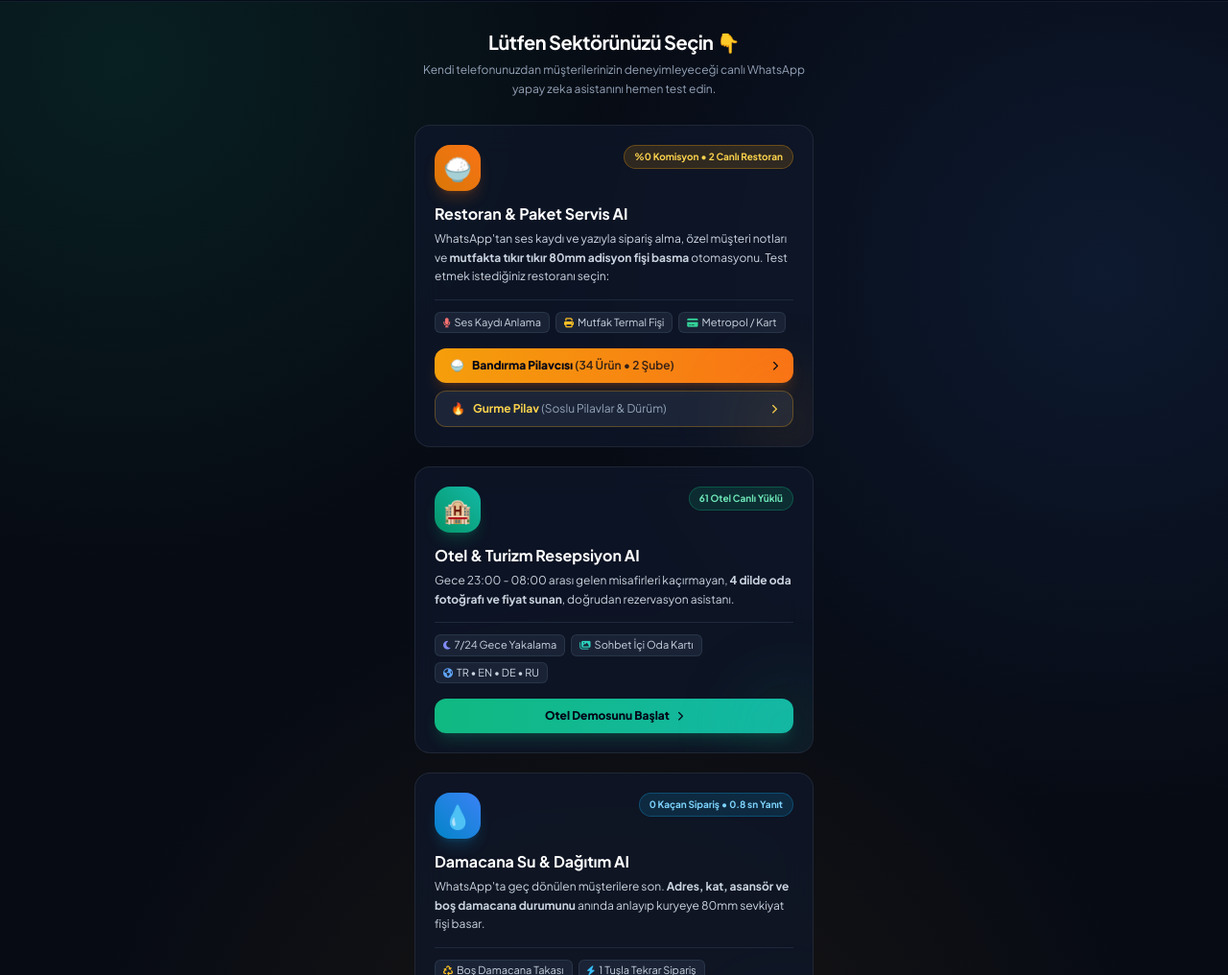
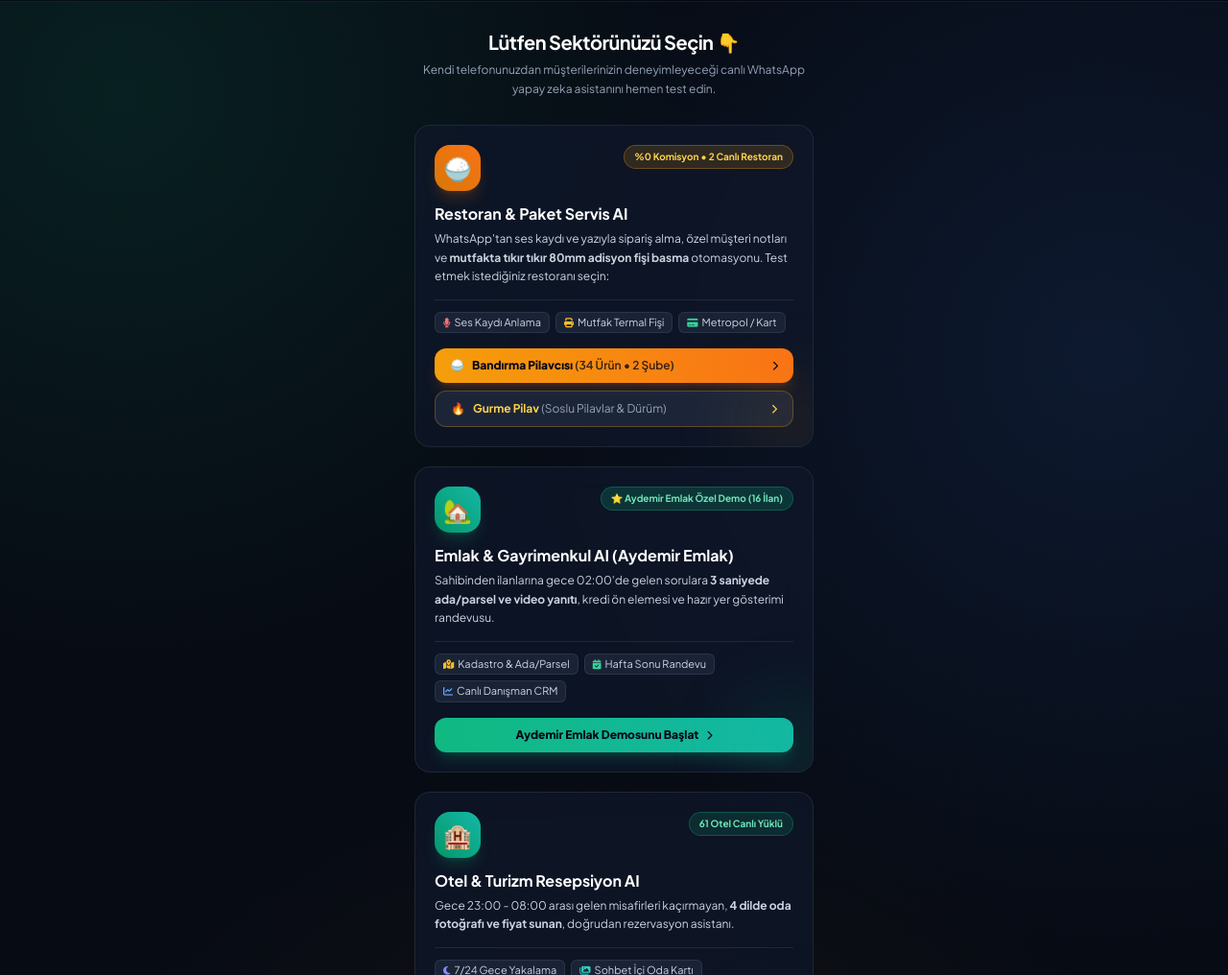
Before and after one commit to scorsty-cmd/operis-demo, a plain HTML site: page hub.html in a window 1280 px wide. Shown: the part 84-1100 px from the top of the page at 96% size. Drawn offline with nearby package versions, Linux system fonts and the light colour scheme.

Commit message:
Add Aydemir Emlak card to Demo Hub

```diff
--- a/hub.html
+++ b/hub.html
@@ -126,7 +126,49 @@
       </div>
     </div>
 
-    <!-- KART 2: BUTİK OTEL & TURİZM YAPAY ZEKASI -->
+    <!-- KART 2: GAYRİMENKUL & EMLAK YAPAY ZEKASI (AYDEMİR EMLAK ÖZEL DEMOSU) -->
+    <a href="aydemir-emlak.html" class="block glass-card rounded-2xl p-5 relative overflow-hidden group">
+      <div class="absolute -right-6 -bottom-6 w-24 h-24 bg-emerald-500/15 rounded-full blur-2xl group-hover:bg-emerald-500/25 transition"></div>
+
+      <div class="flex items-start justify-between gap-3 mb-3">
+        <div class="w-12 h-12 rounded-2xl bg-gradient-to-tr from-emerald-600 to-teal-500 flex items-center justify-center text-2xl shadow-lg shadow-emerald-500/20">
+          🏡
+        </div>
+        <span class="bg-emerald-500/20 text-emerald-300 text-[10px] font-bold px-2.5 py-1 rounded-full border border-emerald-500/30">
+          ⭐ Aydemir Emlak Özel Demo (16 İlan)
+        </span>
+      </div>
+
+      <div class="space-y-1">
+        <h3 class="font-bold text-base text-white group-hover:text-emerald-300 transition flex items-center gap-2">
+          Emlak &amp; Gayrimenkul AI (Aydemir Emlak)
+          <i class="fa-solid fa-arrow-right text-xs opacity-0 group-hover:opacity-100 -translate-x-2 group-hover:translate-x-0 transition"></i>
+        </h3>
+        <p class="text-xs text-slate-300 leading-relaxed">
+          Sahibinden ilanlarına gece 02:00'de gelen sorulara <strong>3 saniyede ada/parsel ve video yanıtı</strong>, kredi ön elemesi ve hazır yer gösterimi randevusu.
+        </p>
+      </div>
+
+      <!-- Rozetler -->
+      <div class="mt-3.5 pt-3 border-t border-slate-800 flex flex-wrap gap-1.5 text-[11px]">
+        <span class="bg-slate-800/80 text-slate-300 px-2 py-0.5 rounded-md border border-slate-700/60 flex items-center gap-1">
+          <i class="fa-solid fa-map-location-dot text-amber-400 text-[10px]"></i> Kadastro &amp; Ada/Parsel
+        </span>
+        <span class="bg-slate-800/80 text-slate-300 px-2 py-0.5 rounded-md border border-slate-700/60 flex items-center gap-1">
+          <i class="fa-solid fa-calendar-check text-emerald-400 text-[10px]"></i> Hafta Sonu Randevu
+        </span>
+        <span class="bg-slate-800/80 text-slate-300 px-2 py-0.5 rounded-md border border-slate-700/60 flex items-center gap-1">
+          <i class="fa-solid fa-chart-line text-blue-400 text-[10px]"></i> Canlı Danışman CRM
+        </span>
+      </div>
+
+      <div class="mt-4 w-full bg-gradient-to-r from-emerald-500 to-teal-500 hover:from-emerald-600 hover:to-teal-600 text-slate-950 font-extrabold text-xs py-2.5 px-4 rounded-xl text-center shadow-lg shadow-emerald-500/20 transition flex items-center justify-center gap-2">
+        <span>Aydemir Emlak Demosunu Başlat</span>
+        <i class="fa-solid fa-chevron-right text-[10px]"></i>
+      </div>
+    </a>
+
+    <!-- KART 3: BUTİK OTEL & TURİZM YAPAY ZEKASI -->
     <a href="index.html" class="block glass-card rounded-2xl p-5 relative overflow-hidden group">
       <div class="absolute -right-6 -bottom-6 w-24 h-24 bg-emerald-500/10 rounded-full blur-2xl group-hover:bg-emerald-500/20 transition"></div>
 
```
